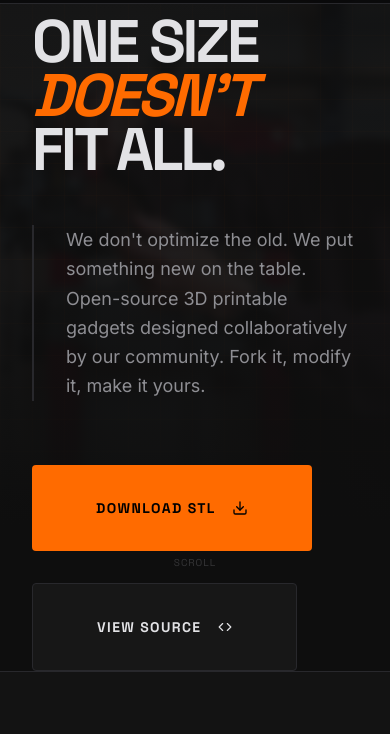
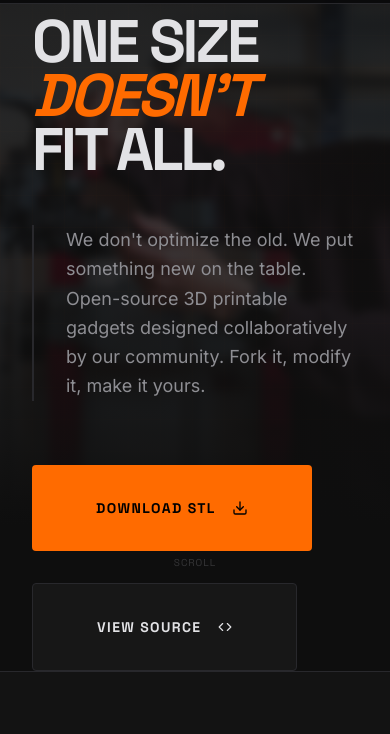
Before and after one commit to MakerFirst3DP/MakerFirst3DP.github.io, an Astro site: page / in a window 390 px wide. Shown: the part 61-795 px from the top of the page. Built offline with nearby package versions, Linux system fonts and the light colour scheme; Astro itself is replaced by a stand-in of ours.

Commit message:
Increase mobile hero bg opacity to 50%

```diff
--- a/src/components/sections/Hero.astro
+++ b/src/components/sections/Hero.astro
@@ -18,7 +18,7 @@
     <img
       src="/product-hero.jpg"
       alt=""
-      style="width:100%;height:100%;object-fit:cover;opacity:0.2;filter:blur(4px);transform:scale(1.05);"
+      style="width:100%;height:100%;object-fit:cover;opacity:0.5;filter:blur(4px);transform:scale(1.05);"
     />
     <div class="absolute inset-0" style="background:linear-gradient(to top, #0e0e0e 20%, rgba(14,14,14,0.6) 60%, rgba(14,14,14,0.8) 100%);"></div>
   </div>
```
